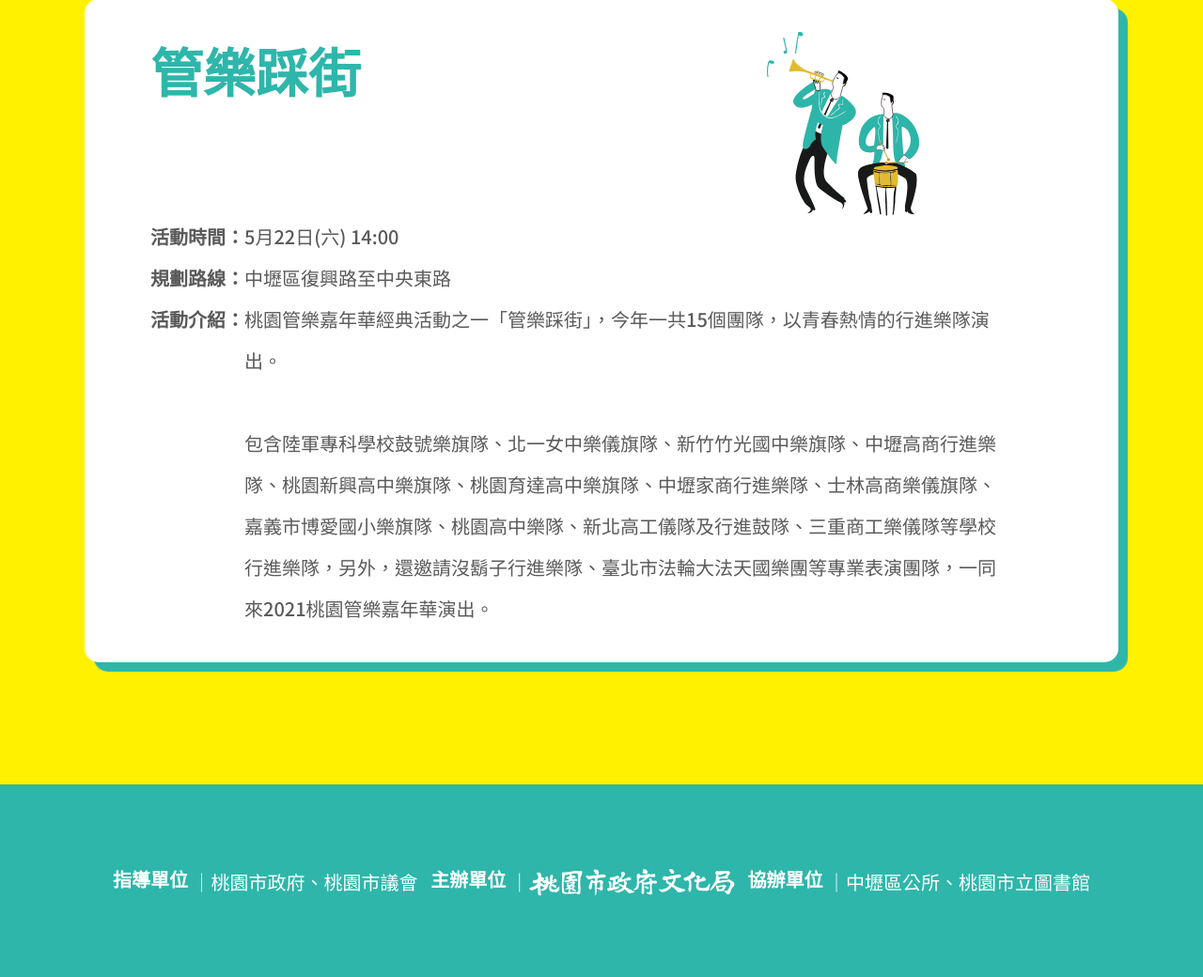
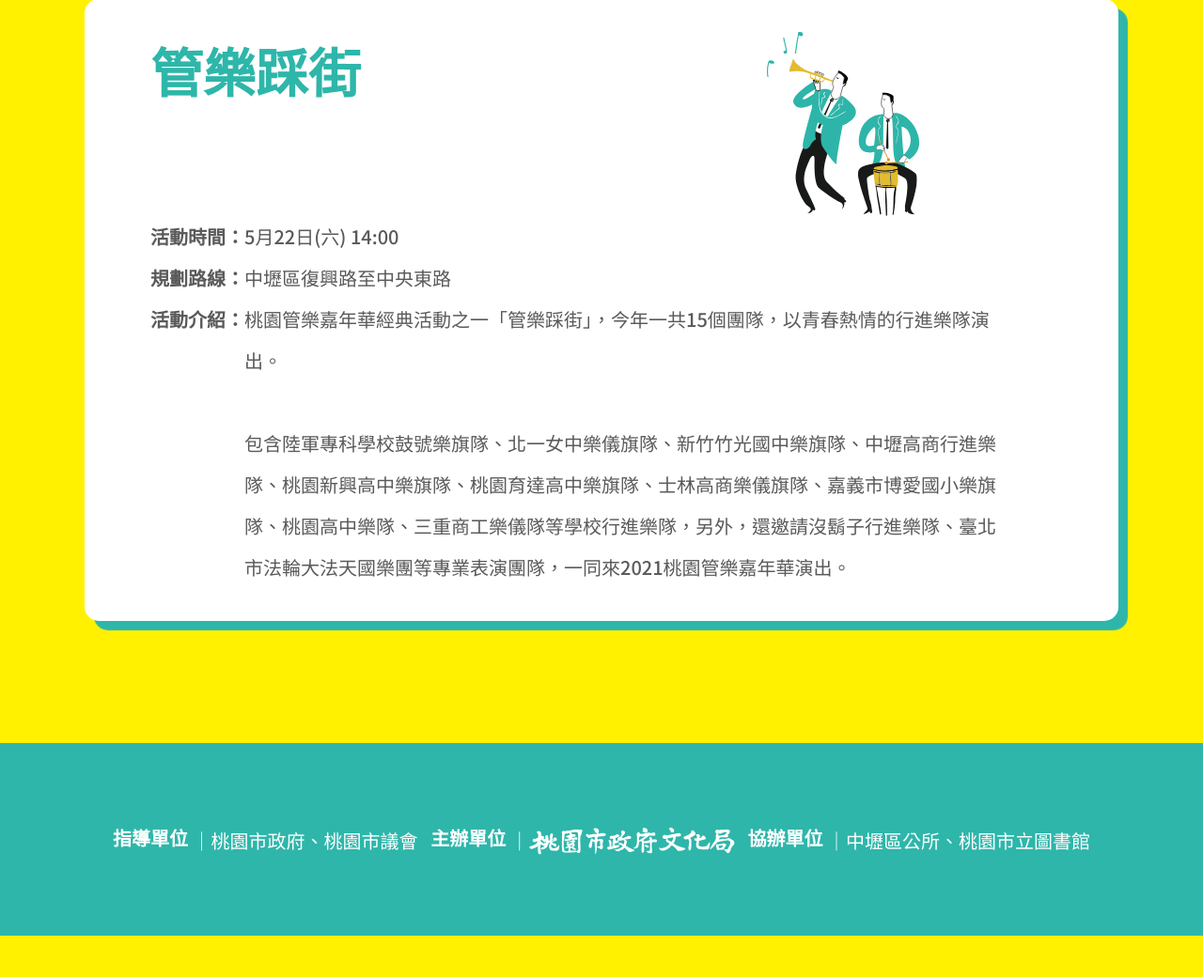
Before and after one commit to SaSaChu/band, a PHP site: page /events.html in a window 1280 px wide. Shown: the part 1290-2330 px from the top of the page at 94% size. After the commit the page ends 2286 px from the top, so only its background shows below. Run offline with PHP 8.4, Linux system fonts and the light colour scheme.

Commit message:
修改完成

```diff
--- a/about.html
+++ b/about.html
@@ -101,7 +101,7 @@
             </br></br>
             除了展現管樂的經典，更跨「樂」不同音樂類型，與流行音樂界美聲代表歌手合作共同演出，並邀請「幼獅管樂團」 、 「台灣師大管樂團」葉樹涵老師擔任指揮，讓管樂的魅力跨越音樂體裁的界線。
             </br></br>
-            今年除了大受歡迎的管樂踩街、管樂馬拉松外，今年更規劃《管樂犇騰》音樂會作為2021桃園管樂嘉年華的盛大開幕，5/23、5/29、5/30也將用音樂演奏出好萊塢經典電影配樂、動漫組曲等不同主題的音樂會，為音樂發聲。
+            除了大受歡迎的管樂踩街、管樂馬拉松外，今年更規劃《管樂犇騰》音樂會作為2021桃園管樂嘉年華的盛大開幕，5/23、5/29、5/30也將用音樂演奏出好萊塢經典電影配樂、動漫組曲等不同主題的音樂會，為音樂發聲。
             </div>
           </div>
         </div>
--- a/events.html
+++ b/events.html
@@ -117,7 +117,7 @@
                     <span>
                       桃園管樂嘉年華經典活動之一「管樂踩街」，今年一共15個團隊，以青春熱情的行進樂隊演出。
                       </br></br>
-                      包含陸軍專科學校鼓號樂旗隊、北一女中樂儀旗隊、新竹竹光國中樂旗隊、中壢高商行進樂隊、桃園新興高中樂旗隊、桃園育達高中樂旗隊、中壢家商行進樂隊、士林高商樂儀旗隊、嘉義市博愛國小樂旗隊、桃園高中樂隊、新北高工儀隊及行進鼓隊、三重商工樂儀隊等學校行進樂隊，另外，還邀請沒鬍子行進樂隊、臺北市法輪大法天國樂團等專業表演團隊，一同來2021桃園管樂嘉年華演出。
+                      包含陸軍專科學校鼓號樂旗隊、北一女中樂儀旗隊、新竹竹光國中樂旗隊、中壢高商行進樂隊、桃園新興高中樂旗隊、桃園育達高中樂旗隊、士林高商樂儀旗隊、嘉義市博愛國小樂旗隊、桃園高中樂隊、三重商工樂儀隊等學校行進樂隊，另外，還邀請沒鬍子行進樂隊、臺北市法輪大法天國樂團等專業表演團隊，一同來2021桃園管樂嘉年華演出。
                     </span>
                   </div>
                   <!-- <img src="img/web_img.svg" alt=""> -->
@@ -140,7 +140,7 @@
                     </div>
                     <div class="paragraph">
                       <p>表演團隊：</p>
-                      <span>救國團幼獅管樂團 Feat. 葉樹涵 & 王若琳&林育羣</span>
+                      <span>救國團幼獅管樂團 Feat. 葉樹涵 & 王若琳 林育羣</span>
                     </div>
                     <div class="paragraph">
                       <p>活動介紹：</p>
@@ -197,7 +197,7 @@
                   </div>
                   <div class="paragraph">
                     <p>團隊介紹：</p>
-                    <span>2021年龍潭愛樂獲得桃園市傑出演藝團隊及客家事務局扶植藝文團隊，與客家委員會扶植成長藝文團隊殊榮，更連續第九年榮獲得文化部與國立新竹生活美學館社區營造與村落文化發展計畫，在展現本團深耕偏鄉藝文、推廣庶民文化。不僅僅是音樂殿堂裡管弦樂團與觀眾台上台下的互動，而是走入巷弄、進入人群、坎入生活。</span>
+                    <span>2021年龍潭愛樂獲得桃園市傑出演藝團隊及客家事務局扶植藝文團隊，與客家委員會扶植成長藝文團隊殊榮，更連續第九年榮獲文化部與國立新竹生活美學館社區營造與村落文化發展計畫，展現本團深耕偏鄉藝文、推廣庶民文化。不僅僅是音樂殿堂裡管弦樂團與觀眾台上台下的互動，而是走入巷弄、進入人群、坎入生活。</span>
                   </div>
                   <div class="paragraph">
                     <p>活動介紹：</p>
@@ -228,7 +228,7 @@
                   <div class="paragraph">
                     <p>活動介紹：</p>
                     <span>由桃園市在地優秀學校管樂團接力演出精彩的管樂盛宴，每個學校個個臥虎藏龍，皆榮獲過全國學聲音樂比賽！
-                    包含國立中央大學附屬中壢高中、國立陽明高中、國立武陵高中、市立興南國中、市立龍星國小等桃園市高、中、小學校前來2021桃園管樂嘉年華大展身手。
+                    包含國立中央大學附屬中壢高中、國立陽明高中、國立武陵高中、市立興南國中、市立龍星國小、市立大園國中等桃園市高、中、小學校前來2021桃園管樂嘉年華大展身手。
                     </span>
                   </div>
                 </div>
@@ -353,7 +353,7 @@
                 <span>
                   桃園管樂嘉年華經典活動之一「管樂踩街」，今年一共15個團隊，以青春熱情的行進樂隊演出。
                   </br></br>
-                  包含陸軍專科學校鼓號樂旗隊、北一女中樂儀旗隊、新竹竹光國中樂旗隊、中壢高商行進樂隊、桃園新興高中樂旗隊、桃園育達高中樂旗隊、中壢家商行進樂隊、士林高商樂儀旗隊、嘉義市博愛國小樂旗隊、桃園高中樂隊、新北高工儀隊及行進鼓隊、三重商工樂儀隊等學校行進樂隊，另外，還邀請沒鬍子行進樂隊、臺北市法輪大法天國樂團等專業表演團隊，一同來2021桃園管樂嘉年華演出。
+                  包含陸軍專科學校鼓號樂旗隊、北一女中樂儀旗隊、新竹竹光國中樂旗隊、中壢高商行進樂隊、桃園新興高中樂旗隊、桃園育達高中樂旗隊、士林高商樂儀旗隊、嘉義市博愛國小樂旗隊、桃園高中樂隊、三重商工樂儀隊等學校行進樂隊，另外，還邀請沒鬍子行進樂隊、臺北市法輪大法天國樂團等專業表演團隊，一同來2021桃園管樂嘉年華演出。
                 </span>
               </div>
               <!-- <img src="img/web_img.svg" alt=""> -->
@@ -372,7 +372,7 @@
             </div>
             <div class="paragraph">
               <p>表演團隊：</p>
-              <span>救國團幼獅管樂團 Feat. 葉樹涵 & 王若琳&林育羣</span>
+              <span>救國團幼獅管樂團 Feat. 葉樹涵 & 王若琳 林育羣</span>
             </div>
             <div class="paragraph">
               <p>活動介紹：</p>
@@ -424,7 +424,7 @@
             </div>
             <div class="paragraph">
               <p>團隊介紹：</p>
-              <span>2021年龍潭愛樂獲得桃園市傑出演藝團隊及客家事務局扶植藝文團隊，與客家委員會扶植成長藝文團隊殊榮，更連續第九年榮獲得文化部與國立新竹生活美學館社區營造與村落文化發展計畫，在展現本團深耕偏鄉藝文、推廣庶民文化。不僅僅是音樂殿堂裡管弦樂團與觀眾台上台下的互動，而是走入巷弄、進入人群、坎入生活。</span>
+              <span>2021年龍潭愛樂獲得桃園市傑出演藝團隊及客家事務局扶植藝文團隊，與客家委員會扶植成長藝文團隊殊榮，更連續第九年榮獲文化部與國立新竹生活美學館社區營造與村落文化發展計畫，展現本團深耕偏鄉藝文、推廣庶民文化。不僅僅是音樂殿堂裡管弦樂團與觀眾台上台下的互動，而是走入巷弄、進入人群、坎入生活。</span>
             </div>
             <div class="paragraph">
               <p>活動介紹：</p>
@@ -448,7 +448,7 @@
             <div class="paragraph">
               <p>活動介紹：</p>
               <span>由桃園市在地優秀學校管樂團接力演出精彩的管樂盛宴，每個學校個個臥虎藏龍，皆榮獲過全國學聲音樂比賽！
-              包含國立中央大學附屬中壢高中、國立陽明高中、國立武陵高中、市立興南國中、市立龍星國小等桃園市高、中、小學校前來2021桃園管樂嘉年華大展身手。
+              包含國立中央大學附屬中壢高中、國立陽明高中、國立武陵高中、市立興南國中、市立龍星國小、市立大園國中等桃園市高、中、小學校前來2021桃園管樂嘉年華大展身手。
               </span>
             </div>
           </div>
--- a/index.html
+++ b/index.html
@@ -90,12 +90,12 @@
 						<img src="img/web_img.svg" alt="首頁">
 					</picture>
 				</div>
-				<div class="video-title">
+		  <!--		<div class="video-title">
 					<img src="img/vedio_title.svg" alt="">
 				</div>
 				<div class='embed-container'>
-          <iframe src='https://www.youtube.com/embed/-nBkuy2guho' frameborder='0' allowfullscreen></iframe>
-        </div>
+         <iframe src='https://www.youtube.com/embed/-nBkuy2guho' frameborder='0' allowfullscreen></iframe>
+        </div> -->
 			</div>
 		</div>
 	</main>
--- a/note.html
+++ b/note.html
@@ -105,7 +105,7 @@
           </br></br>
           <div class="allboxs">
             <p class='f-24 text-l c-black'>二、大型集會活動禁止飲食</p>
-            <p class='list-18 text-l' title="01.">根據中央流行疫情指揮中心指示，民眾參加大型集會活動期間，除補充水分外，禁止飲食；未戴口罩或任意飲食。</p>
+            <p class='list-18 text-l' title="01.">根據中央流行疫情指揮中心指示，民眾參加大型集會活動期間，除補充水分外，禁止飲食，未戴口罩或任意飲食。</p>
             <p class='list-18 text-l' title="02.">經工作人員勸導不聽者，由違反義務行為地的地方政府依傳染病防治法第70條第1項規定，處新台幣3000元以上1萬5000元以下罰鍰。</p>
           </div>
           </br></br>
@@ -118,7 +118,7 @@
           <div class="allboxs">
             <p class='f-24 text-l c-black'>四、保持手部清潔</p>
             <p class='list-18 text-l' title="01.">維持手部清潔，保持經常洗手習慣。</p>
-            <p class='list-18 text-l' title="02.">儘量不要用手直接碰觸眼睛、鼻子和嘴巴</p>
+            <p class='list-18 text-l' title="02.">儘量不要用手直接碰觸眼睛、鼻子和嘴巴。</p>
           </div>
         </div>
       </div>
```
Also changed, not shown: scss/icon.scss (+7 -0 lines), img/traffic.png.
